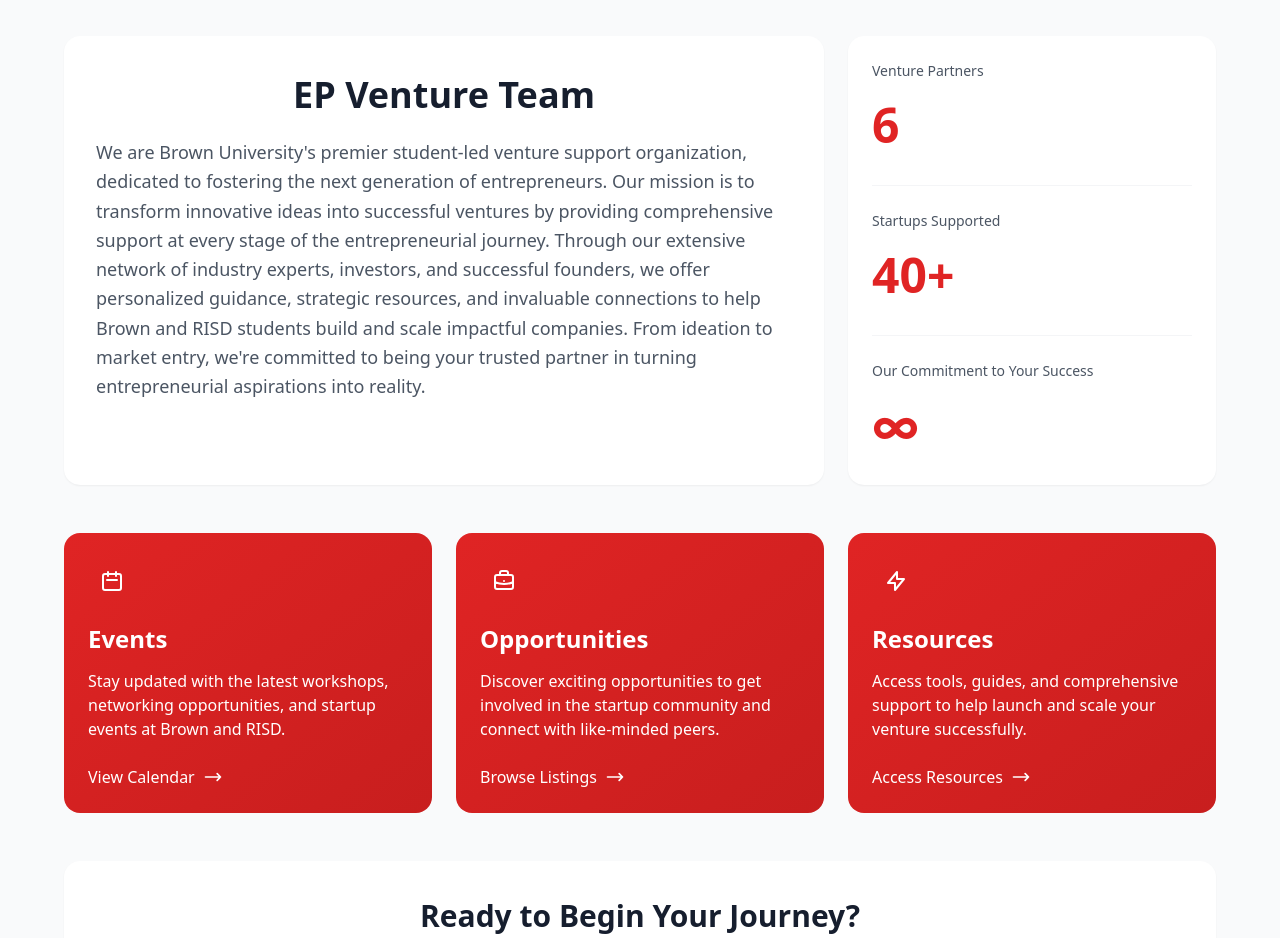
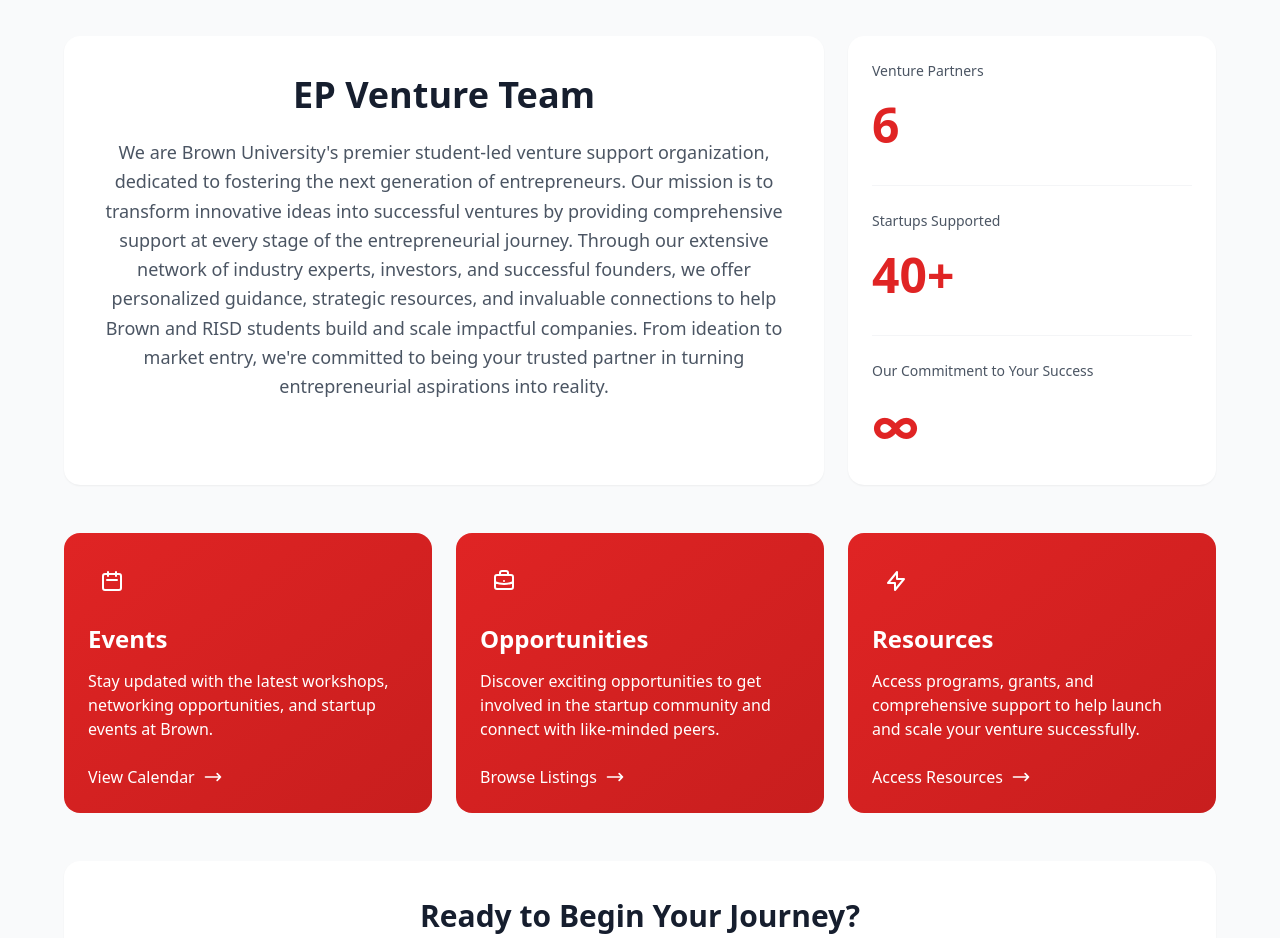
Before and after one commit to FazZaidi2005/startupatbrown, a Next.js app in the folder frontend/: page /about in a window 1280 px wide. Shown: the part 280-1218 px from the top of the page. Built offline with nearby package versions, Linux system fonts and the light colour scheme; a web font is replaced by a local one.

Commit message:
Minor changes on about page.

```diff
--- a/frontend/pages/about.js
+++ b/frontend/pages/about.js
@@ -31,12 +31,12 @@
                             <h2 className="text-4xl font-bold text-gray-900 mb-4 text-center">
                                 EP Venture Team
                             </h2>
-                            <p className="text-lg text-gray-600 leading-relaxed">
+                            <p className="text-lg text-gray-600 leading-relaxed text-center">
                                 We are Brown University's premier student-led venture support organization, dedicated to fostering the next generation of entrepreneurs. Our mission is to transform innovative ideas into successful ventures by providing comprehensive support at every stage of the entrepreneurial journey. Through our extensive network of industry experts, investors, and successful founders, we offer personalized guidance, strategic resources, and invaluable connections to help Brown and RISD students build and scale impactful companies. From ideation to market entry, we're committed to being your trusted partner in turning entrepreneurial aspirations into reality.
                             </p>
                         </div>
 
-                        {/* Stats Column - Revised Format */}
+                        {/* Stats Column */}
                         <div className="bg-white rounded-2xl shadow-sm p-6 flex flex-col justify-center">
                             <div className="space-y-6">
                                 <div className="border-b border-gray-100 pb-6">
@@ -65,7 +65,7 @@
                             </div>
                             <h3 className="text-2xl font-bold mb-3">Events</h3>
                             <p className="text-white/90 mb-6">
-                                Stay updated with the latest workshops, networking opportunities, and startup events at Brown and RISD.
+                                Stay updated with the latest workshops, networking opportunities, and startup events at Brown.
                             </p>
                             <Link href="/events">
                                 <a className="inline-flex items-center text-white group-hover:translate-x-2 transition-transform">
@@ -105,7 +105,7 @@
                             </div>
                             <h3 className="text-2xl font-bold mb-3">Resources</h3>
                             <p className="text-white/90 mb-6">
-                                Access tools, guides, and comprehensive support to help launch and scale your venture successfully.
+                                Access programs, grants, and comprehensive support to help launch and scale your venture successfully.
                             </p>
                             <Link href="/resources">
                                 <a className="inline-flex items-center text-white group-hover:translate-x-2 transition-transform">
```
